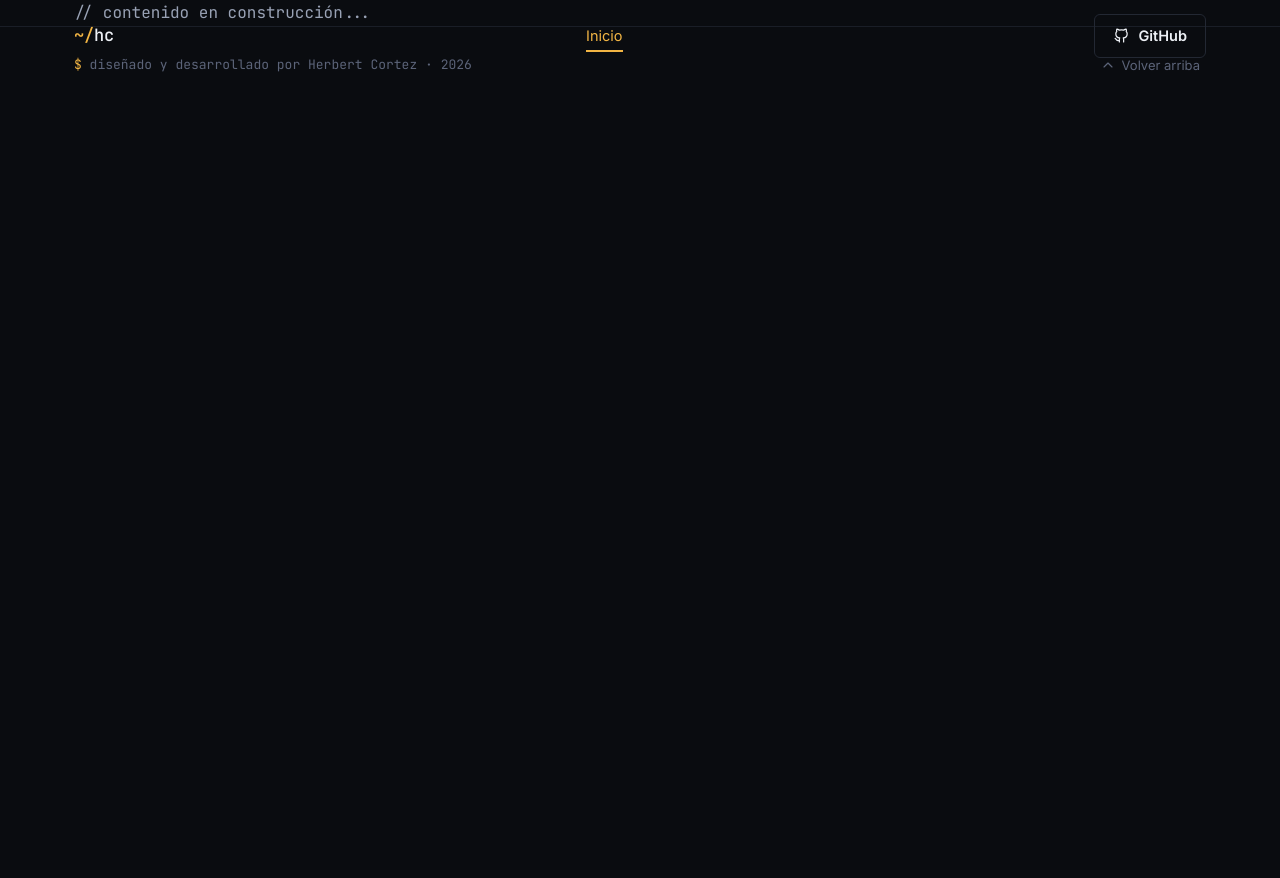
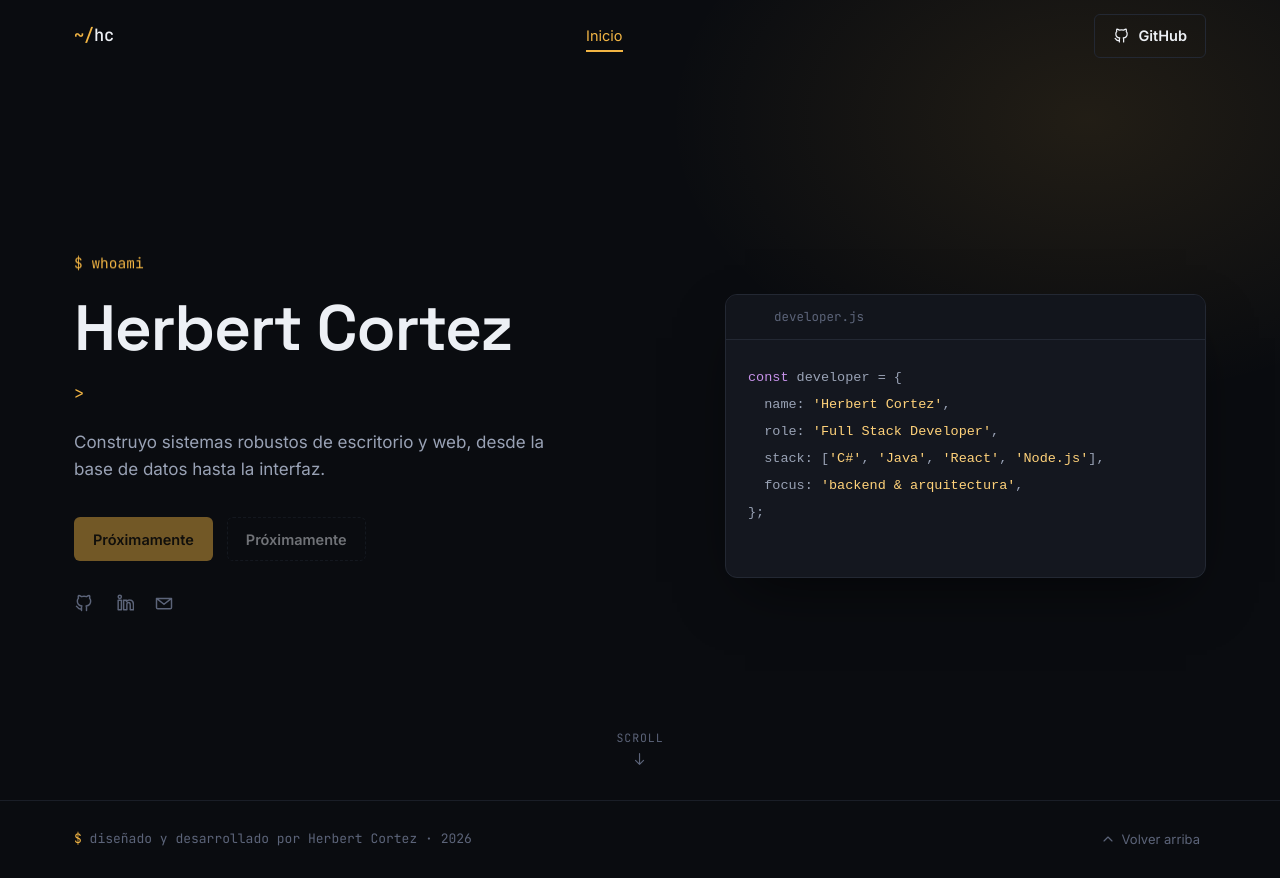
Before and after one commit to Hcortez23/Portfolio, a React (Vite) app: page / in a window 1280 px wide. Before the commit the page ends 800 px from the top, so only its background shows below. Built offline with nearby package versions, Linux system fonts and the light colour scheme.

Commit message:
feat: implement Hero section

```diff
--- a/src/App.jsx
+++ b/src/App.jsx
@@ -1,14 +1,13 @@
 import Navbar from './components/layout/Navbar/Navbar';
 import Footer from './components/layout/Footer/Footer';
+import Hero from './components/sections/Hero/Hero';
 
 function App() {
   return (
     <>
       <Navbar />
       <main>
-        <div className="container">
-          <p className="mono">// contenido en construcción...</p>
-        </div>
+        <Hero />
       </main>
       <Footer />
     </>
--- /dev/null
+++ b/src/components/sections/Hero/Hero.jsx
@@ -0,0 +1,120 @@
+import { useEffect, useState } from 'react';
+import { profile } from '../../../data/profile';
+import { scrollToSection } from '../../../utils/scroll';
+import Button from '../../ui/Button/Button';
+import Icon from '../../ui/Icon/Icon';
+import Reveal from '../../ui/Reveal/Reveal';
+import styles from './Hero.module.css';
+
+/** Rota entre las áreas de enfoque con una transición sutil de fundido. */
+function RotatingFocus({ items }) {
+  const [index, setIndex] = useState(0);
+  const [fading, setFading] = useState(false);
+
+  useEffect(() => {
+    const interval = setInterval(() => {
+      setFading(true);
+      const timeout = setTimeout(() => {
+        setIndex((i) => (i + 1) % items.length);
+        setFading(false);
+      }, 300);
+      return () => clearTimeout(timeout);
+    }, 2600);
+    return () => clearInterval(interval);
+  }, [items.length]);
+
+  return (
+    <span className={`${styles.rotating} ${fading ? styles.fading : ''}`}>
+      {items[index]}
+    </span>
+  );
+}
+
+function Hero() {
+  return (
+    <section id="inicio" className={styles.hero}>
+      <div className={`container ${styles.grid}`}>
+        <div className={styles.copy}>
+          <Reveal>
+            <p className={`${styles.eyebrow} mono`}>$ whoami</p>
+          </Reveal>
+
+          <Reveal delay={80}>
+            <h1 className={styles.name}>{profile.name}</h1>
+          </Reveal>
+
+          <Reveal delay={140}>
+            <p className={`${styles.role} mono`}>
+              <span className={styles.prompt}>&gt;</span> <RotatingFocus items={profile.focusAreas} />
+            </p>
+          </Reveal>
+
+          <Reveal delay={200}>
+            <p className={styles.tagline}>{profile.tagline}</p>
+          </Reveal>
+
+          <Reveal delay={260}>
+            <div className={styles.ctas}>
+              <Button variant="primary" onClick={() => scrollToSection('proyectos')}>
+                Ver proyectos
+              </Button>
+              <Button variant="secondary" onClick={() => scrollToSection('contacto')}>
+                Contactar
+              </Button>
+            </div>
+          </Reveal>
+
+          <Reveal delay={320}>
+            <div className={styles.socials}>
+              <a href={profile.social.github} target="_blank" rel="noopener noreferrer" aria-label="GitHub">
+                <Icon name="github" size={20} />
+              </a>
+              <a href={profile.social.linkedin} target="_blank" rel="noopener noreferrer" aria-label="LinkedIn">
+                <Icon name="linkedin" size={20} />
+              </a>
+              <a href={`mailto:${profile.contact.email}`} aria-label="Correo">
+                <Icon name="mail" size={20} />
+              </a>
+            </div>
+          </Reveal>
+        </div>
+
+        <Reveal delay={200} className={styles.terminalWrap}>
+          <div className={styles.terminal} aria-hidden="true">
+            <div className={styles.terminalBar}>
+              <span className={styles.dotRed} />
+              <span className={styles.dotYellow} />
+              <span className={styles.dotGreen} />
+              <span className={`${styles.terminalTitle} mono`}>developer.js</span>
+            </div>
+            <pre className={`${styles.terminalBody} mono`}>
+              <code>
+                <span className={styles.kw}>const</span> developer = {'{'}
+                {'\n'}  name: <span className={styles.str}>&apos;Herbert Cortez&apos;</span>,
+                {'\n'}  role: <span className={styles.str}>&apos;Full Stack Developer&apos;</span>,
+                {'\n'}  stack: [<span className={styles.str}>&apos;C#&apos;</span>, <span className={styles.str}>&apos;Java&apos;</span>, <span className={styles.str}>&apos;React&apos;</span>, <span className={styles.str}>&apos;Node.js&apos;</span>],
+                {'\n'}  focus: <span className={styles.str}>&apos;backend &amp; arquitectura&apos;</span>,
+                {'\n'}
+                {'}'};
+                {'\n'}
+                <span className={styles.cursor}>▍</span>
+              </code>
+            </pre>
+          </div>
+        </Reveal>
+      </div>
+
+      <button
+        type="button"
+        className={styles.scrollHint}
+        onClick={() => scrollToSection('sobre-mi')}
+        aria-label="Ir a la sección Sobre mí"
+      >
+        <span className="mono">scroll</span>
+        <Icon name="arrowDown" size={16} />
+      </button>
+    </section>
+  );
+}
+
+export default Hero;
--- /dev/null
+++ b/src/components/sections/Hero/Hero.module.css
@@ -0,0 +1,204 @@
+.hero {
+  position: relative;
+  min-height: 100svh;
+  display: flex;
+  align-items: center;
+  padding-top: var(--nav-height);
+  background:
+    radial-gradient(600px 400px at 85% 15%, var(--accent-soft), transparent 70%),
+    var(--bg);
+}
+
+.grid {
+  display: grid;
+  grid-template-columns: 1.1fr 0.9fr;
+  gap: 64px;
+  align-items: center;
+  padding-block: 48px;
+}
+
+.eyebrow {
+  color: var(--accent);
+  font-size: 14.5px;
+  margin-bottom: 18px;
+}
+
+.name {
+  font-size: clamp(38px, 5.5vw, 64px);
+  margin-bottom: 14px;
+}
+
+.role {
+  font-size: 17px;
+  color: var(--text-secondary);
+  margin-bottom: 22px;
+}
+
+.prompt {
+  color: var(--accent);
+}
+
+.rotating {
+  display: inline-block;
+  color: var(--text-primary);
+  transition: opacity 0.3s ease, transform 0.3s ease;
+  opacity: 1;
+  transform: translateY(0);
+}
+
+.fading {
+  opacity: 0;
+  transform: translateY(4px);
+}
+
+.tagline {
+  max-width: 480px;
+  font-size: 17px;
+  color: var(--text-secondary);
+  margin-bottom: 34px;
+}
+
+.ctas {
+  display: flex;
+  gap: 14px;
+  margin-bottom: 32px;
+}
+
+.socials {
+  display: flex;
+  gap: 20px;
+  color: var(--text-muted);
+}
+
+.socials a {
+  transition: color 0.2s ease, transform 0.2s ease;
+}
+
+.socials a:hover {
+  color: var(--accent);
+  transform: translateY(-2px);
+}
+
+/* --- terminal --- */
+.terminalWrap {
+  justify-self: center;
+  width: 100%;
+}
+
+.terminal {
+  background: var(--bg-card);
+  border: 1px solid var(--border);
+  border-radius: var(--radius-md);
+  box-shadow: var(--shadow-lg);
+  overflow: hidden;
+}
+
+.terminalBar {
+  display: flex;
+  align-items: center;
+  gap: 8px;
+  padding: 12px 16px;
+  background: var(--bg-elevated);
+  border-bottom: 1px solid var(--border);
+}
+
+.terminalBar span[class^='dot'] {
+  width: 10px;
+  height: 10px;
+  border-radius: 50%;
+}
+
+.dotRed { background: #ff5f57; }
+.dotYellow { background: #febc2e; }
+.dotGreen { background: #28c840; }
+
+.terminalTitle {
+  margin-left: 8px;
+  color: var(--text-muted);
+  font-size: 12.5px;
+}
+
+.terminalBody {
+  margin: 0;
+  padding: 24px 22px;
+  font-size: 13.5px;
+  line-height: 1.85;
+  color: var(--text-secondary);
+  white-space: pre-wrap;
+  word-break: break-word;
+}
+
+.kw {
+  color: #c792ea;
+}
+
+.str {
+  color: var(--accent-strong);
+}
+
+.cursor {
+  color: var(--accent);
+  animation: blink 1.1s step-end infinite;
+}
+
+@keyframes blink {
+  0%, 49% { opacity: 1; }
+  50%, 100% { opacity: 0; }
+}
+
+/* --- scroll hint --- */
+.scrollHint {
+  position: absolute;
+  left: 50%;
+  bottom: 32px;
+  transform: translateX(-50%);
+  display: flex;
+  flex-direction: column;
+  align-items: center;
+  gap: 6px;
+  background: transparent;
+  border: none;
+  color: var(--text-muted);
+  font-size: 11.5px;
+  letter-spacing: 0.08em;
+  text-transform: uppercase;
+  animation: floatY 2.4s ease-in-out infinite;
+  transition: color 0.2s ease;
+}
+
+.scrollHint:hover {
+  color: var(--accent);
+}
+
+@keyframes floatY {
+  0%, 100% { transform: translate(-50%, 0); }
+  50% { transform: translate(-50%, 6px); }
+}
+
+@media (max-width: 960px) {
+  .grid {
+    grid-template-columns: 1fr;
+    gap: 48px;
+    padding-block: 40px;
+  }
+
+  .terminalWrap {
+    order: -1;
+    max-width: 480px;
+  }
+
+  .ctas {
+    flex-wrap: wrap;
+  }
+}
+
+@media (max-width: 640px) {
+  .hero {
+    min-height: auto;
+    padding-bottom: 64px;
+  }
+
+  .scrollHint {
+    display: none;
+  }
+}
```
